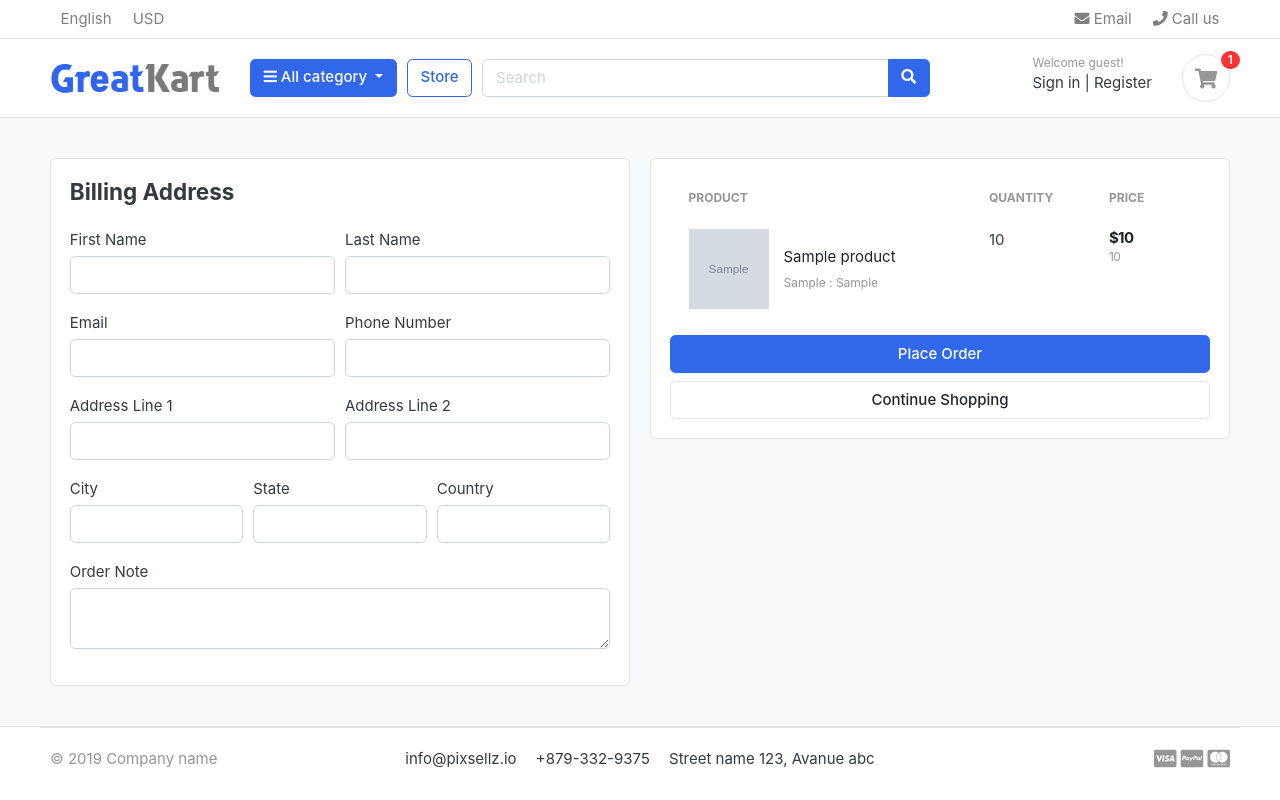
After one commit to gendanhouse/djangcommer, a Django app: template templates/store/checkout.html in a window 1280 px wide. The commit adds this page. Run offline with Django 5.2, Linux system fonts and the light colour scheme; the template is opened without the code that fills it: most values are stand-ins (such as "Sample title", 1, 10 or a date in 2020); grey boxes marked "Sample" are stand-in pictures; some libraries are stand-ins or nearby versions; some web fonts are replaced.

Commit message:
handle cart and checkout page for the logged in user

```diff
--- a/carts/context_processors.py
+++ b/carts/context_processors.py
@@ -8,8 +8,12 @@ def counter(request):
         return {}
     else:
         try:
+
             cart = Cart.objects.filter(cart_id=_cart_id(request))
-            cart_items = CartItem.objects.all().filter(cart=cart[:1])
+            if request.user.is_authenticated:
+                cart_items = CartItem.objects.all().filter(user=request.user)
+            else:
+                cart_items = CartItem.objects.all().filter(cart=cart[:1])
             for cart_item in cart_items:
                 cart_count += cart_item.quantity
         except Cart.DoesNotExist:
--- a/carts/models.py
+++ b/carts/models.py
@@ -1,5 +1,6 @@
 from django.db import models
 from store.models import Product, Variation
+from accounts.models import Account
 
 # Create your models here.
 
@@ -13,9 +14,10 @@ class Cart(models.Model):
 
 
 class CartItem(models.Model):
+    user = models.ForeignKey(Account, on_delete=models.CASCADE, null=True)
     product = models.ForeignKey(Product, on_delete=models.CASCADE)
     variations = models.ManyToManyField(Variation, blank=True)
-    cart = models.ForeignKey(Cart, on_delete=models.CASCADE)
+    cart = models.ForeignKey(Cart, on_delete=models.CASCADE, null=True)
     quantity = models.IntegerField()
     is_active = models.BooleanField(default=True)
 
--- a/carts/urls.py
+++ b/carts/urls.py
@@ -8,4 +8,6 @@ urlpatterns = [
          views.remove_cart, name='remove_cart'),
     path('remove_cart_item/<int:product_id>/<int:cart_item_id>/',
          views.remove_cart_item, name='remove_cart_item'),
+
+    path('chekcout/', views.checkout, name='checkout'),
 ]
--- a/templates/accounts/forgotPassword.html
+++ b/templates/accounts/forgotPassword.html
@@ -17,7 +17,7 @@
 
 
           <div class="form-group">
-          	<a href="{% url 'login' % }" class="float-right">Got password? Login</a>
+          	<a href="{% url 'login' %}" class="float-right">Got password? Login</a>
 
           </div> <!-- form-group form-check .// -->
           <div class="form-group">
--- a/templates/store/cart.html
+++ b/templates/store/cart.html
@@ -108,7 +108,7 @@
 			<p class="text-center mb-3">
 				<img src="{% static './images/misc/payments.png' %}" height="26">
 			</p>
-			<a href="./place-order.html" class="btn btn-primary btn-block"> Checkout </a>
+			<a href="{% url 'checkout' %}" class="btn btn-primary btn-block"> Checkout </a>
 			<a href="{% url 'store' %}" class="btn btn-light btn-block">Continue Shopping</a>
 		</div> <!-- card-body.// -->
 		</div> <!-- card.// -->
--- /dev/null
+++ b/templates/store/checkout.html
@@ -0,0 +1,141 @@
+{% extends 'base.html' %}
+{% load static %}
+
+{% block content %}
+
+<section class="section-content padding-y bg">
+<div class="container">
+
+<!-- ============================ COMPONENT 1 ================================= -->
+
+
+
+<div class="row">
+	<aside class="col-lg-6">
+<div class="card">
+	<div class="card-body">
+		<h4  class="card-tite mb-4">Billing Address</h4>
+		<form action="" method="POST">
+			{% csrf_token %}
+			<div class="form-row">
+				<div class="col form-group">
+					<label for="">First Name</label>
+					<input type="text" name="first_name" class="form-control" required>
+				</div>
+				<div class="col form-group">
+					<label for="">Last Name</label>
+					<input type="text" name="last_name" class="form-control" required>
+				</div>
+			</div>
+			<div class="form-row">
+				<div class="col form-group">
+					<label for="">Email</label>
+					<input type="email" name="email" class="form-control" required>
+				</div>
+				<div class="col form-group">
+					<label for="">Phone Number</label>
+					<input type="text" name="phone" class="form-control" required>
+				</div>
+			</div>
+			<div class="form-row">
+				<div class="col form-group">
+					<label for="">Address Line 1</label>
+					<input type="text" name="address_line_1" class="form-control" required>
+				</div>
+				<div class="col form-group">
+					<label for="">Address Line 2</label>
+					<input type="text" name="phaddress_line_2" class="form-control">
+				</div>
+			</div>
+			<div class="form-row">
+				<div class="col form-group">
+					<label for="">City</label>
+					<input type="text" name="city" class="form-control" required>
+				</div>
+				<div class="col form-group">
+					<label for="">State</label>
+					<input type="text" name="state" class="form-control">
+				</div>
+				<div class="col form-group">
+					<label for="">Country</label>
+					<input type="text" name="country" class="form-control">
+				</div>
+			</div>
+			<div class="form-row">
+				<div class="col form-group">
+					<label for="">Order Note</label>
+					<textarea rows="2" name="city" class="form-control" ></textarea>
+				</div>
+
+			</div>
+
+	</div>
+</div> <!-- card.// -->
+
+	</aside> <!-- col.// -->
+	<aside class="col-lg-6">
+
+		<div class="card">
+		<div class="card-body">
+
+			<table class="table table-borderless table-shopping-cart">
+				<thead class="text-muted">
+				<tr class="small text-uppercase">
+				<th scope="col">Product</th>
+				<th scope="col" width="120">Quantity</th>
+				<th scope="col" width="120">Price</th>
+
+				</tr>
+				</thead>
+				<tbody>
+
+				{% for cart_item in cart_items %}
+				<tr>
+					<td>
+						<figure class="itemside align-items-center">
+							<div class="aside"><img src="{{ cart_item.product.images.url}}" class="img-sm"></div>
+							<figcaption class="info">
+								<a href="{{ cart_item.product.get_url }}" class="title text-dark">{{ cart_item.product.product_name }}</a>
+								<p class="text-muted small">
+									{% if cart_item.variations.all %}
+										{% for item in cart_item.variations.all %}
+											{{item.variation_category | capfirst }} : {{item.variation_value | capfirst }} <br>
+										{% endfor %}
+									{% endif %}
+								</p>
+							</figcaption>
+						</figure>
+					</td>
+					<td>
+						<label for="">{{cart_item.quantity}}</label>
+					</td>
+					<td>
+						<div class="price-wrap">
+							<var class="price">${{cart_item.sub_total}}</var>
+							<small class="text-muted"> {{cart_item.product.price}}</small>
+						</div> <!-- price-wrap .// -->
+					</td>
+
+				</tr>
+				{% endfor %}
+				</tbody>
+			</table>
+
+			<!-- <a href="./place-order.html" class="btn btn-primary btn-block"> Place Order </a> -->
+			<button  class="btn btn-primary btn-block" type="submit" name="submit" >Place Order</button>
+			<a href="{% url 'store' %}" class="btn btn-light btn-block">Continue Shopping</a>
+
+		</form>
+		</div> <!-- card-body.// -->
+		</div> <!-- card.// -->
+
+</aside> <!-- col.// -->
+</div> <!-- row.// -->
+
+
+<!-- ============================ COMPONENT 1 END .// ================================= -->
+
+</div> <!-- container .//  -->
+</section>
+<!-- ========================= SECTION CONTENT END// ========================= -->
+{% endblock %}
```
Also changed, not shown: accounts/views.py (+56 -2 lines), carts/views.py (+178 -69 lines), carts/migrations/0003_cartitem_user_alter_cartitem_cart.py (added).
